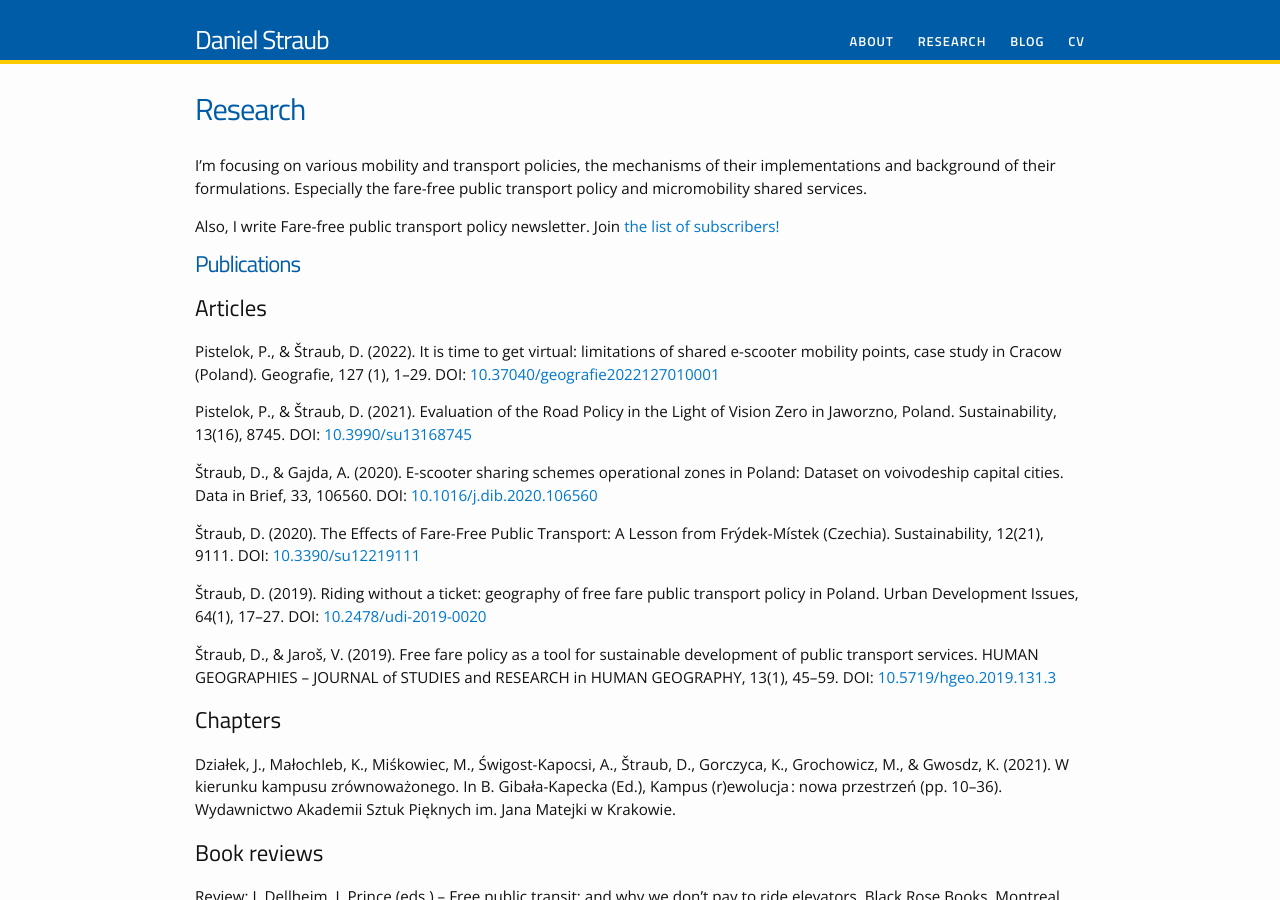
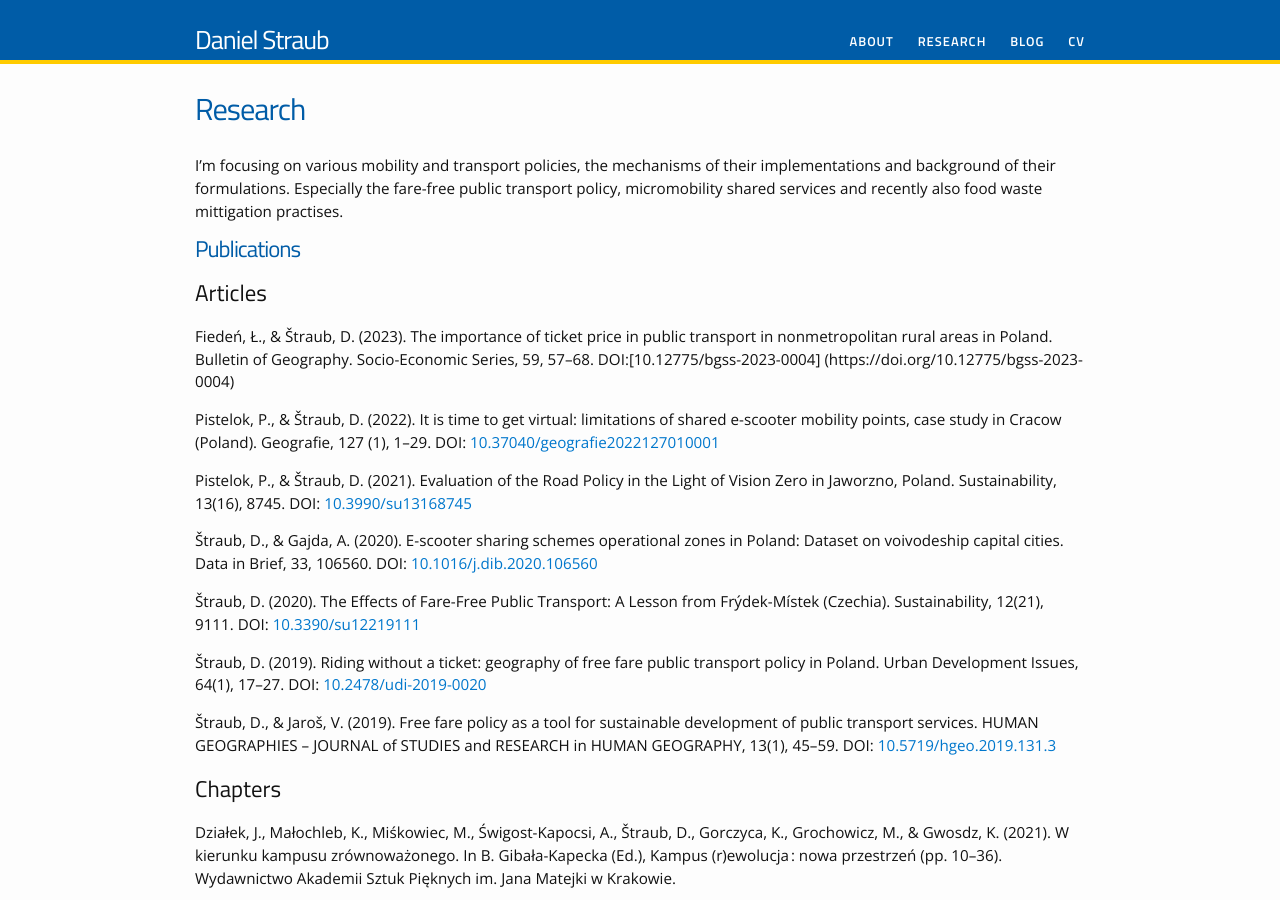
Before and after one commit to tracetheheat/tracetheheat.github.io, a Jekyll site: the page built from research.md, in a window 1280 px wide and 900 px high. Built offline with Jekyll 4.4.1, drawn with Linux system fonts in a browser that asks for light colours.

Commit message:
research update

```diff
--- a/index.html
+++ b/index.html
@@ -13,8 +13,6 @@ layout: default
 <p>This is my academic website, where you could find more about research I'm working on, my latest publications or to check out my blog.</p>
 
 <p>Also, I'm a researcher at <strong>Urban Policy Observatory</strong>, department of <em>the Institute of the Urban and Regional Development.</em></p>
-
-<p>Do you want to know what <strong>Fare-free public transport policy</strong> is about? Check out my newsletter and join <a href="https://ffpt.substack.com/">the list of subscribers </a> to not miss any news from the field!</p>
 
 <p>Follow the link under <a href="http://straubd.me/research/">the research tab </a> to know more about my research, recent publications or popular entries.</p>
 
--- a/research.md
+++ b/research.md
@@ -4,12 +4,12 @@ title: Research
 permalink: /research/
 ---
 
-I'm focusing on various mobility and transport policies, the mechanisms of their implementations and background of their formulations. Especially the fare-free public transport policy and micromobility shared services.
-
-Also, I write Fare-free public transport policy newsletter. Join <a href="https://ffpt.substack.com/p/coming-soon?r=4z2ja&utm_campaign=post&utm_medium=web&utm_source=copy"> the list of subscribers!</a>
+I'm focusing on various mobility and transport policies, the mechanisms of their implementations and background of their formulations. Especially the fare-free public transport policy, micromobility shared services and recently also food waste mittigation practises.
 
 # Publications
 ## Articles
+Fiedeń, Ł., & Štraub, D. (2023). The importance of ticket price in public transport in nonmetropolitan rural areas in Poland. Bulletin of Geography. Socio-Economic Series, 59, 57–68. DOI:[10.12775/bgss-2023-0004] (https://doi.org/10.12775/bgss-2023-0004)
+
 Pistelok, P., & Štraub, D. (2022). It is time to get virtual: limitations of shared e-scooter mobility points, case study in Cracow (Poland). Geografie, 127 (1), 1–29. DOI: [10.37040/geografie2022127010001](https://doi.org/10.37040/geografie2022127010001)
 
 Pistelok, P., & Štraub, D. (2021). Evaluation of the Road Policy in the Light of Vision Zero in Jaworzno, Poland.
```
